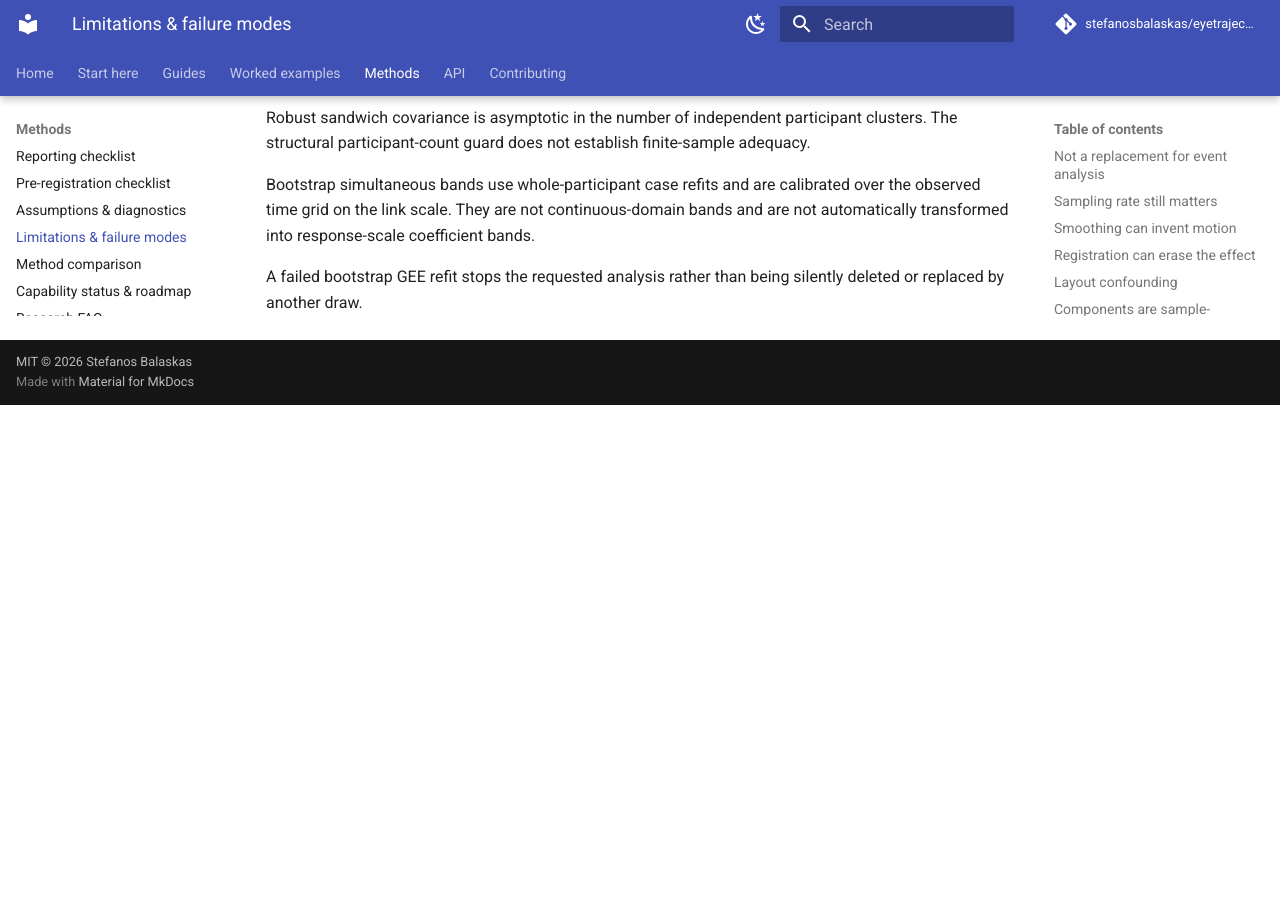
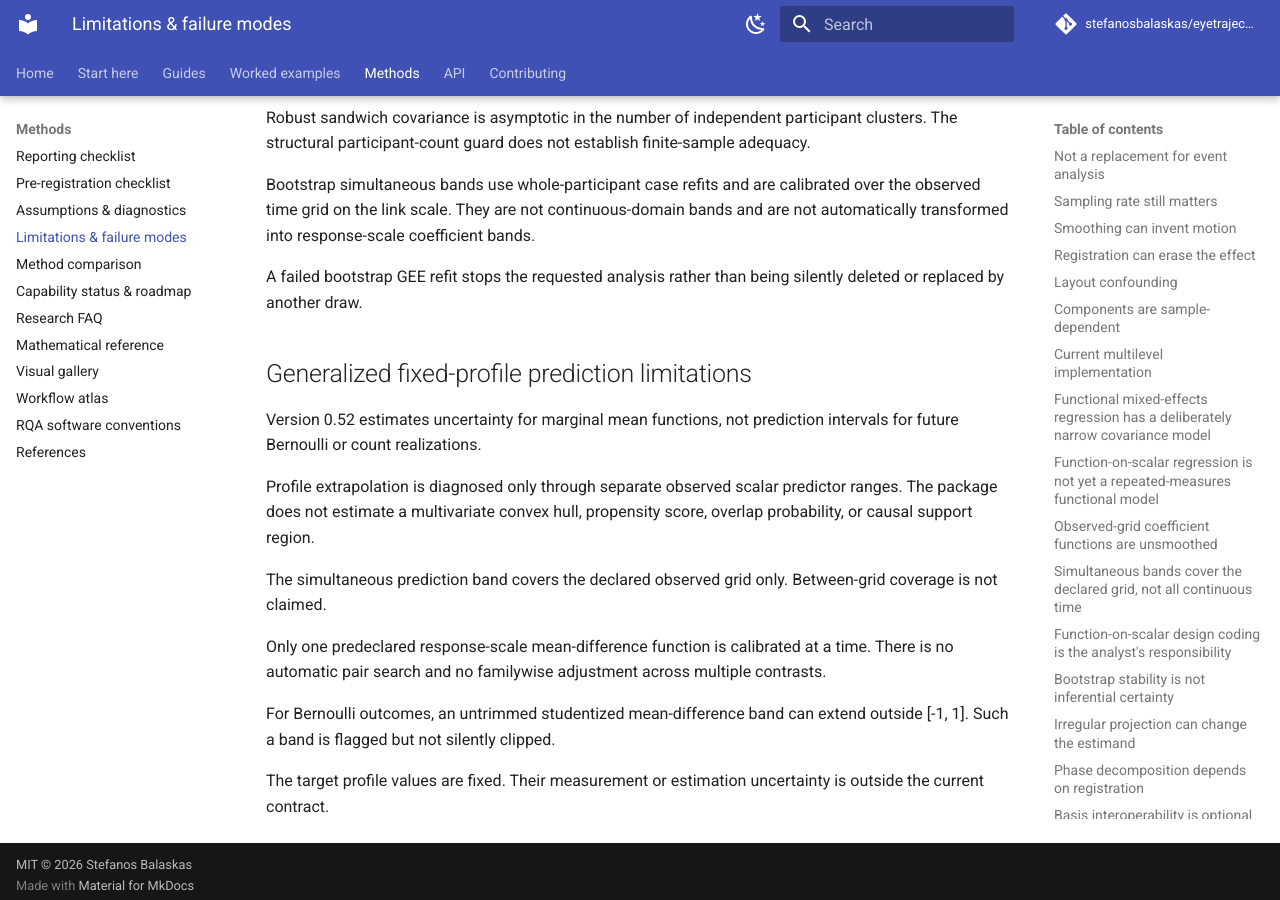
Before and after one commit to stefanosbalaskas/eyetrajectoriespy, an MkDocs documentation site: the page built from docs/methods/limitations.md, in a window 1280 px wide and 900 px high, scrolled down 34281 px. Built offline with MkDocs 1.6.1 and Material for MkDocs 9.7.7, drawn with Linux system fonts in a browser that asks for light colours; comment, search, counter and statistics services are not loaded; before the commit the page ends 34686 px from its top, so only the background shows below that.

Commit message:
Add 0.52 methodological guidance

```diff
--- a/docs/methods/limitations.md
+++ b/docs/methods/limitations.md
@@ -1058,3 +1058,25 @@ Robust sandwich covariance is asymptotic in the number of independent participan
 Bootstrap simultaneous bands use whole-participant case refits and are calibrated over the observed time grid on the link scale. They are not continuous-domain bands and are not automatically transformed into response-scale coefficient bands.
 
 A failed bootstrap GEE refit stops the requested analysis rather than being silently deleted or replaced by another draw.
+
+## Generalized fixed-profile prediction limitations
+
+Version 0.52 estimates uncertainty for marginal mean functions, not prediction
+intervals for future Bernoulli or count realizations.
+
+Profile extrapolation is diagnosed only through separate observed scalar
+predictor ranges. The package does not estimate a multivariate convex hull,
+propensity score, overlap probability, or causal support region.
+
+The simultaneous prediction band covers the declared observed grid only.
+Between-grid coverage is not claimed.
+
+Only one predeclared response-scale mean-difference function is calibrated at a
+time. There is no automatic pair search and no familywise adjustment across
+multiple contrasts.
+
+For Bernoulli outcomes, an untrimmed studentized mean-difference band can
+extend outside [-1, 1]. Such a band is flagged but not silently clipped.
+
+The target profile values are fixed. Their measurement or estimation
+uncertainty is outside the current contract.
```
